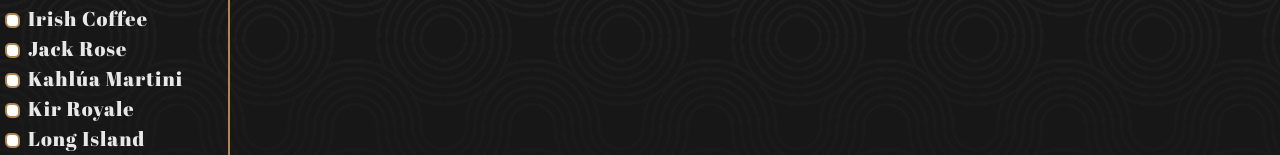
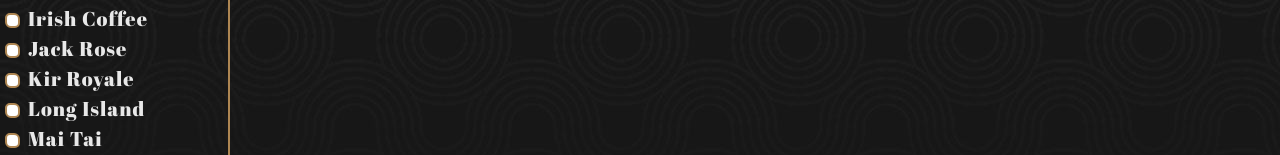
Before and after one commit to SalvatoreBrancato/sbcococktail, a Vue app: page / in a window 1280 px wide. Shown: the part 632-787 px from the top of the page. Built offline with nearby package versions, Linux system fonts and the light colour scheme; no server answers.

Commit message:
headerComp fix

```diff
--- a/src/App.vue
+++ b/src/App.vue
@@ -1,8 +1,8 @@
 <script >
 //import axios from 'axios';
-import headerComp from './components/headercomp.vue'
-import sidebarComp from './components/sidebarComp.vue'
-import mainComp from './components/mainComp.vue'
+import headerComp from "./components/headerComp.vue"
+import sidebarComp from "./components/sidebarComp.vue"
+import mainComp from "./components/mainComp.vue"
 
 export default{
   name: "App",
--- a/src/store.js
+++ b/src/store.js
@@ -63,9 +63,6 @@
           },
           {
             name: "Jack Rose",
-          },
-          {
-            name: "Kahlúa Martini",
           },
           {
             name: "Kir Royale",
```
